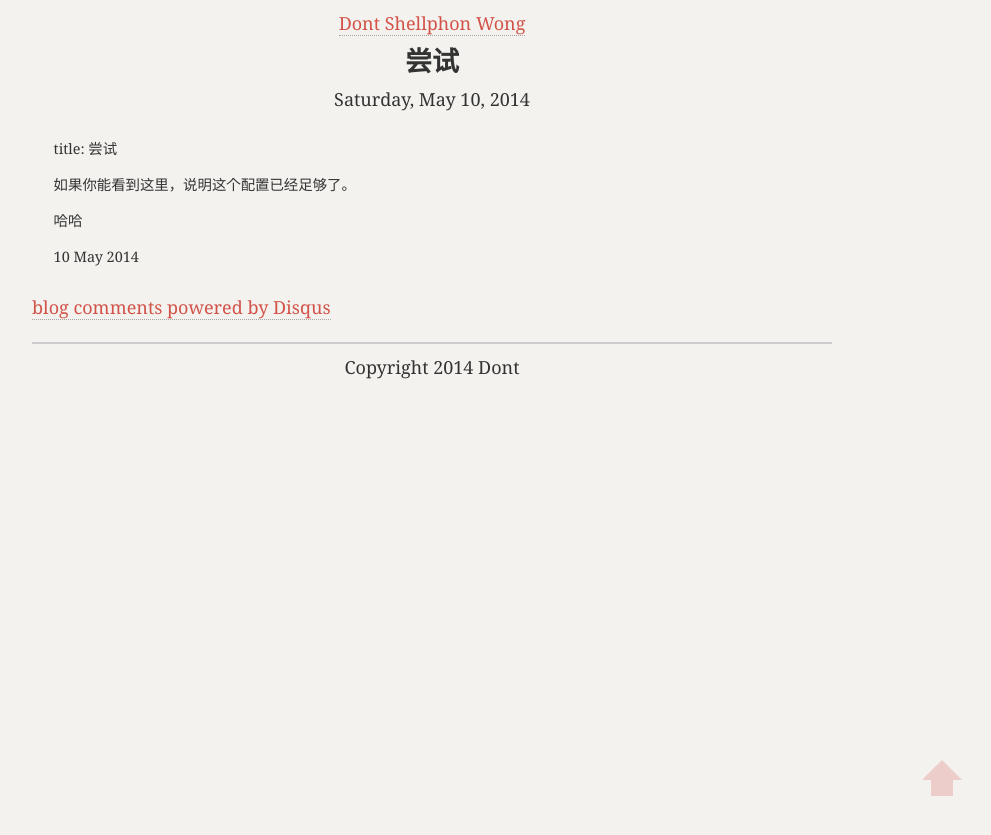
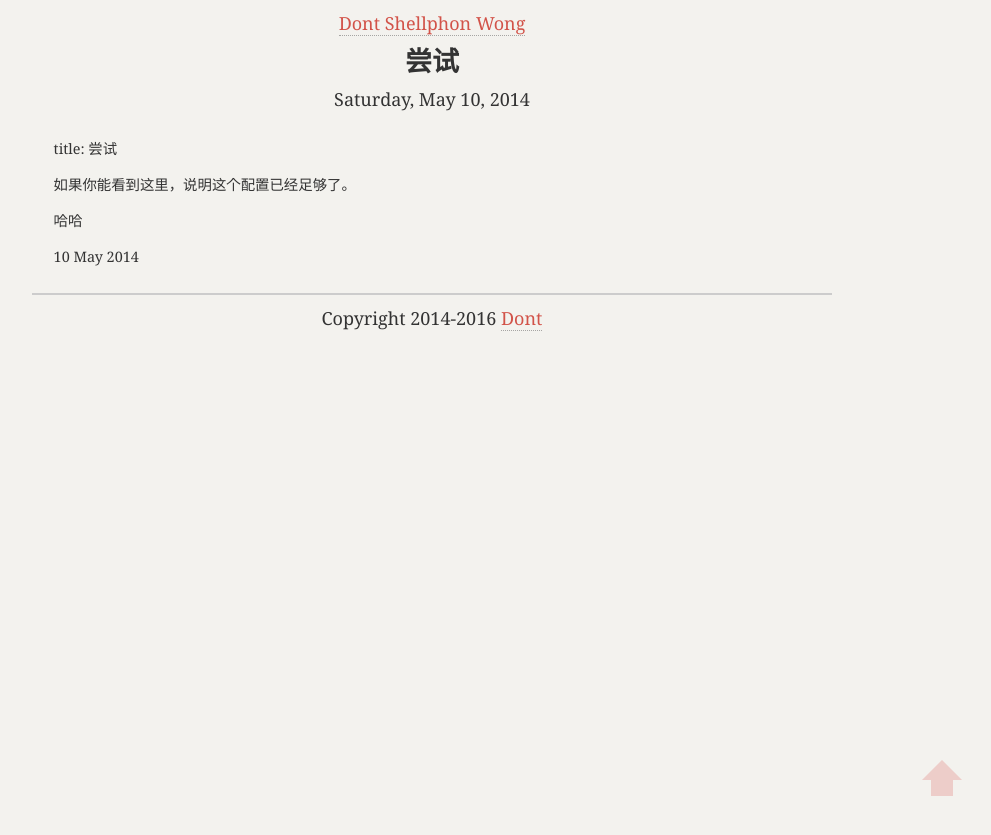
Before and after one commit to shellphon/githublog, a Jekyll site: the page built from _posts/2014-05-10-try.md, in a window 1280 px wide. Shown: the top 835 px of the page, without its empty margins (208-1199 px from the left). Built offline with Jekyll 4.4.1, drawn with Linux system fonts in a browser that asks for light colours; comment, search, counter and statistics services are not loaded.

Commit message:
cnzz css and change comment plugin to duoshuo

```diff
--- a/_layouts/default.html
+++ b/_layouts/default.html
@@ -7,13 +7,11 @@
     <title>{{ page.title }}</title>
     <link rel="stylesheet" href="{{ site.baseurl }}/css/dontblog.css" type="text/css" media="screen, projection">
 	 <link rel="stylesheet" href="{{ site.baseurl }}/css/pygments.css" type="text/css">
-    <script type="text/javascript">
-    </script>
   </head>
   <body id="{{ page.body_id }}">
     <div class="container">
     {{ content }}
     </div>
-<script type="text/javascript">var cnzz_protocol = (("https:" == document.location.protocol) ? " https://" : " http://");document.write(unescape("%3Cspan id='cnzz_stat_icon_1254421853'%3E%3C/span%3E%3Cscript src='" + cnzz_protocol + "s11.cnzz.com/z_stat.php%3Fid%3D1254421853%26show%3Dpic' type='text/javascript'%3E%3C/script%3E"));</script>
+<script type="text/javascript">var cnzz_protocol = (("https:" == document.location.protocol) ? " https://" : " http://");document.write(unescape("%3Cspan id='cnzz_stat_icon_1254421853' class='cnzz-logo-span' %3E%3C/span%3E%3Cscript src='" + cnzz_protocol + "s11.cnzz.com/z_stat.php%3Fid%3D1254421853%26show%3Dpic' type='text/javascript'%3E%3C/script%3E"));</script>
 </body>
 </html>
--- a/_layouts/post.html
+++ b/_layouts/post.html
@@ -17,7 +17,7 @@
       </a>
   </div>
 </div>
-  <div id="disqus_thread"></div>
+ <!--  <div id="disqus_thread"></div>
  <script type="text/javascript">
  var disqus_shortname = 'Shellphon'; // 注意，这里的 example 要替换为你自己的短域名
  /* * * 下面这些不需要改动 * * */
@@ -28,7 +28,24 @@
  })();
  </script>
  <noscript>Please enable JavaScript to view the <a href="http://disqus.com/?ref_noscript">comments powered by Disqus.</a></noscript>
-<a href="http://disqus.com" class="dsq-brlink">blog comments powered by <span class="logo-disqus">Disqus</span></a>
+ <a href="http://disqus.com" class="dsq-brlink">blog comments powered by <span class="logo-disqus">Disqus</span></a> -->
+ <!-- 多说评论框 start -->
+<div class="ds-thread" data-thread-key="{{ page.id }}" data-title="{{ page.title }}" data-url="{{ page.url }}"></div>
+<!-- 多说评论框 end -->
+<!-- 多说公共JS代码 start (一个网页只需插入一次) -->
+<script type="text/javascript">
+var duoshuoQuery = {short_name:"shellphon"};
+  (function() {
+    var ds = document.createElement('script');
+    ds.type = 'text/javascript';ds.async = true;
+    ds.src = (document.location.protocol == 'https:' ? 'https:' : 'http:') + '//static.duoshuo.com/embed.js';
+    ds.charset = 'UTF-8';
+    (document.getElementsByTagName('head')[0]
+     || document.getElementsByTagName('body')[0]).appendChild(ds);
+  })();
+  </script>
+<!-- 多说公共JS代码 end -->
+
 <div class="post-footer">
-    <p>Copyright 2014 Dont</p>
+    <p>Copyright 2014-{{ site.time | date: '%Y' }} <a target="_blank" href="https://github.com/shellphon">Dont</a></p>
 </div>
--- a/css/dontblog.css
+++ b/css/dontblog.css
@@ -212,3 +212,9 @@
 	width:100px;
 	margin: 0 auto;
 }
+
+.cnzz-logo-span{
+  display: block;
+  width: 50px;
+  margin: 0 auto;
+}
```
Lines whose indentation alone changed are shown as unchanged.
